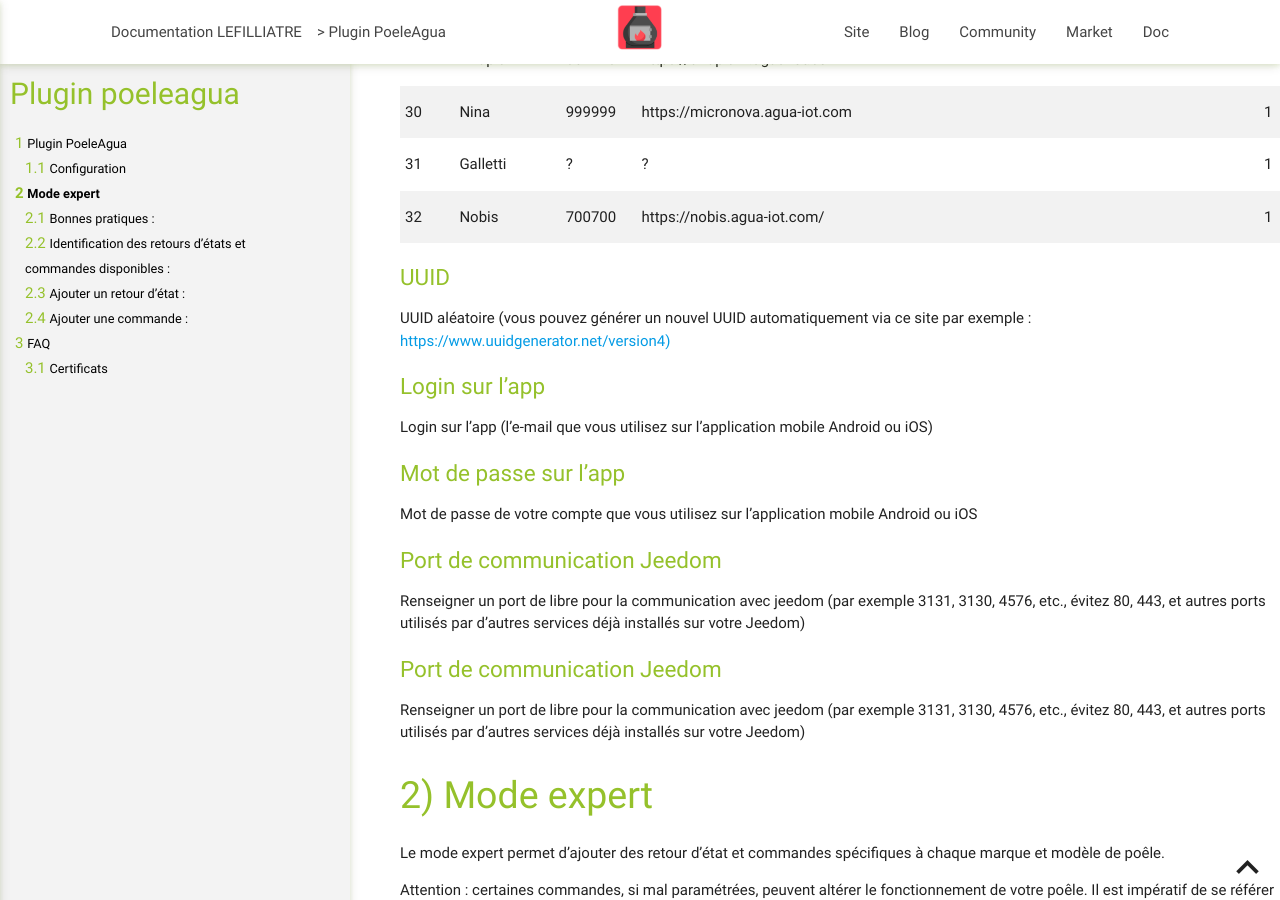
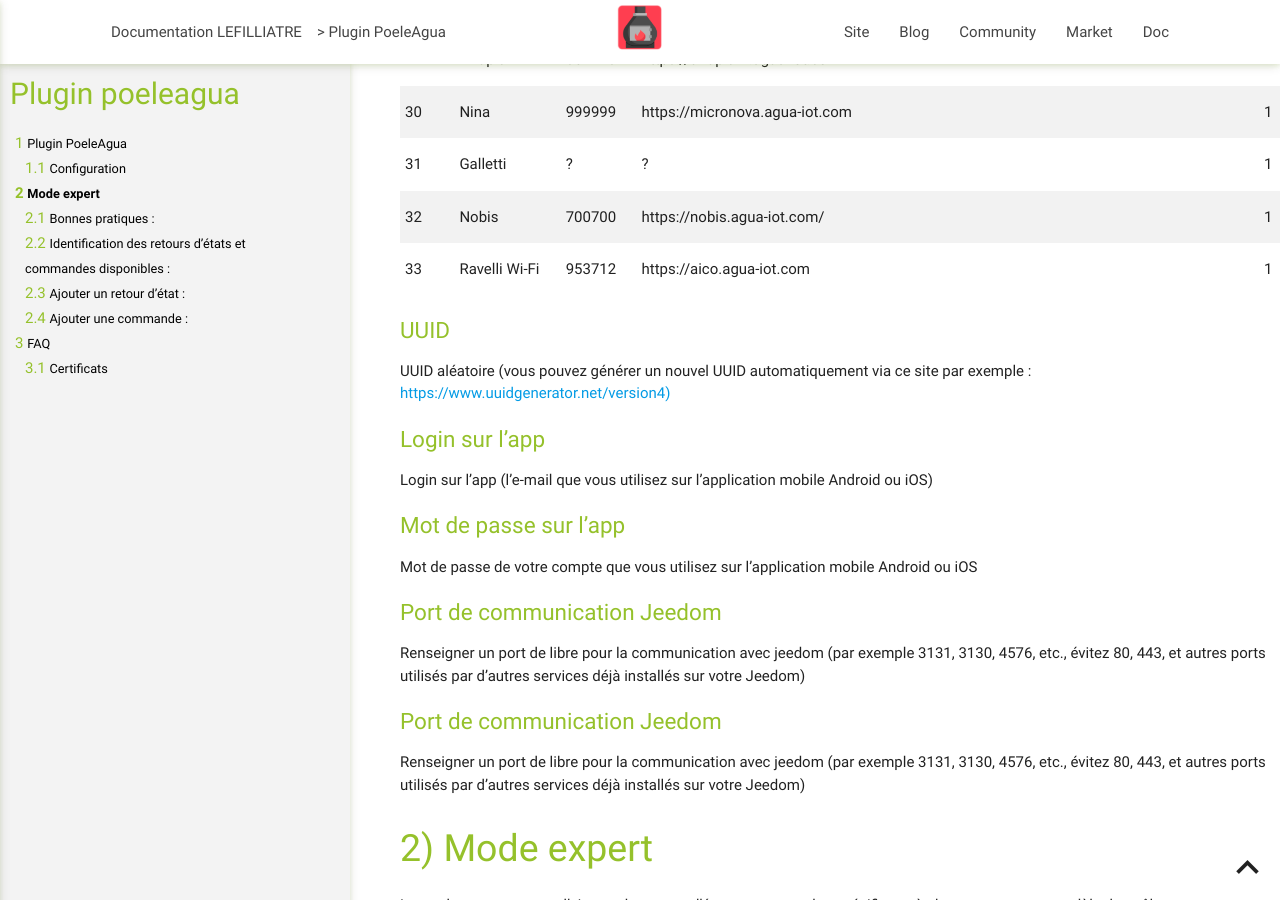
Before and after one commit to lefilliatre/lefilliatre-documentation, a Jekyll site: the page built from PoeleAgua/fr_FR/index.md, in a window 1280 px wide and 900 px high, scrolled down 2495 px. Built offline with Jekyll 4.4.1, drawn with Linux system fonts in a browser that asks for light colours.

Commit message:
Update index.md

```diff
--- a/PoeleAgua/fr_FR/index.md
+++ b/PoeleAgua/fr_FR/index.md
@@ -59,6 +59,7 @@ Vous devez renseigner tout d’abord l’adresse de la plateforme Agua IOT de vo
 |30| Nina                          | 999999        | https://micronova.agua-iot.com         		    |                                                        |1||1.6.0|
 |31| Galletti                      | ?             | ?                                      		    |                                                        |1||1.6.0|
 |32| Nobis                         | 700700        | https://nobis.agua-iot.com/       		    |                                                        |1||1.6.0|
+|33| Ravelli Wi-Fi                 | 953712        | https://aico.agua-iot.com              |                                                       |1| |1.6.0|
 
 ### UUID
 
```
